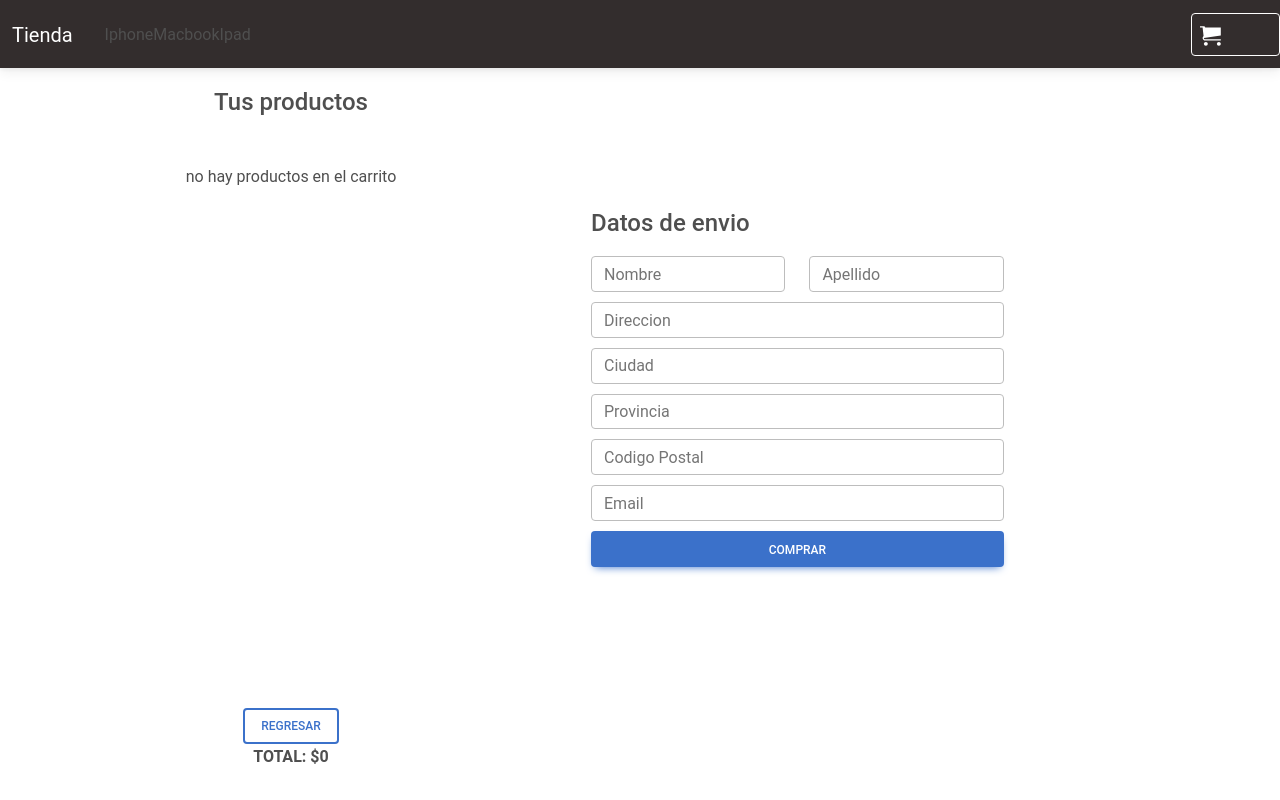
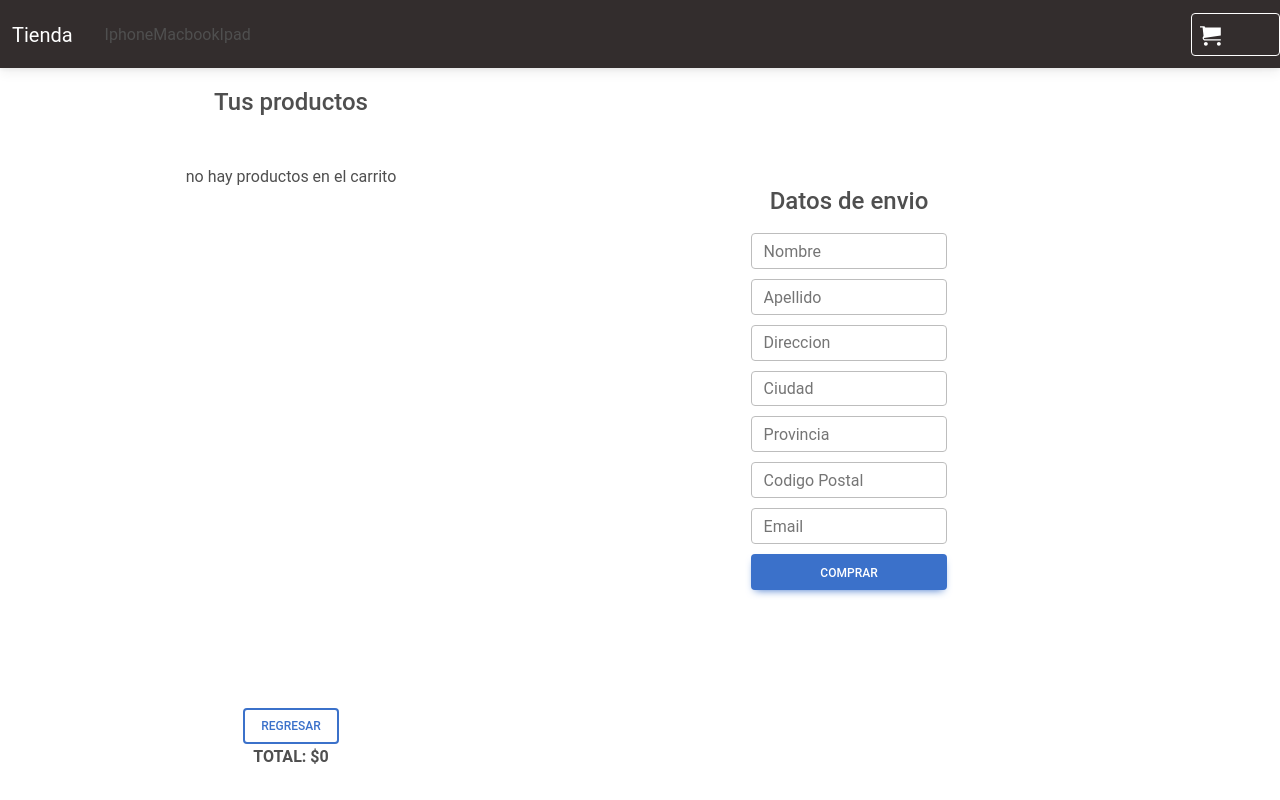
Before and after one commit to bautibadino/ProyTienda, a React app: page /carrito/checkout in a window 1280 px wide. Built offline with nearby package versions, Linux system fonts and the light colour scheme; the HTML template or start-up script is replaced by a standard one.

Commit message:
correcciones

```diff
--- a/src/Components/Cart/CheckOut.jsx
+++ b/src/Components/Cart/CheckOut.jsx
@@ -24,15 +24,13 @@ export const CheckOut = () => {
 
   };
 
-  const handleCheckout = () => {
-    const totalItems = getTotalItems(cart.cart);
-    const totalCheckout = getTotalCheckout(cart.cart);
-    setTotalCheckoutitems(totalCheckout);
-  };
 
   const handleSubmit = async (e) => {
     e.preventDefault();
-    handleCheckout();
+
+    getTotalCheckout(cart.cart)
+    getTotalItems(cart.cart)
+
     setLoading(true);
     const ventas = collection(db, "orders");
 
@@ -46,21 +44,18 @@ export const CheckOut = () => {
     setPedidoAceptado(true);
 
     setTimeout(() => {
-      setPedidoAceptado(false)
+      // setPedidoAceptado(false)
     }, 2500);
     clearCart()
   };
 
 
-  useEffect(() => {
-    handleCheckout();
-  }, [cart]);
 
   return (
     // CONTAINER GENERAL CHECKOUT
     <Container className="d-flex flex-row">
       <div className="productos-checkout">
-        {/* SI EL CARRITO TIENE 0 PRODUCTOS MUESTRA ESTO */}
+        {/* SI EL CARRITO TIENE 0 PRODUCTOS MUESTRA ESTO   */}
         <h4>Tus productos</h4>
         {cart.cart.length === 0 ? (
           <>
@@ -122,7 +117,7 @@ export const CheckOut = () => {
       <div className="datos-checkout">
           <div className="">
             <h4>Datos de envio</h4>
-            <form>
+            <form onSubmit={handleSubmit}>
               <div className="row">
                 <div className="col">
                   <input
@@ -132,6 +127,7 @@ export const CheckOut = () => {
                     className="form-control"
                     placeholder="Nombre"
                     value={datos.nombre}
+                    required
                   />
                 </div>
                 <div className="col">
@@ -142,6 +138,7 @@ export const CheckOut = () => {
                     className="form-control"
                     placeholder="Apellido"
                     value={datos.apellido}
+                    required
                   />
                 </div>
               </div>
@@ -153,6 +150,7 @@ export const CheckOut = () => {
                 className="form-control"
                 placeholder="Direccion"
                 value={datos.direccion}
+                required
               />
               <input
                 onChange={handleChange}
@@ -161,6 +159,7 @@ export const CheckOut = () => {
                 className="form-control"
                 placeholder="Ciudad"
                 value={datos.ciudad}
+                required
               />
               <input
                 onChange={handleChange}
@@ -169,6 +168,7 @@ export const CheckOut = () => {
                 className="form-control"
                 placeholder="Provincia"
                 value={datos.provincia}
+                required
               />
               <input
                 onChange={handleChange}
@@ -177,6 +177,7 @@ export const CheckOut = () => {
                 className="form-control"
                 placeholder="Codigo Postal"
                 value={datos.codigoPostal}
+                required
               />
               <input
                 onChange={handleChange}
@@ -185,10 +186,10 @@ export const CheckOut = () => {
                 className="form-control"
                 placeholder="Email"
                 value={datos.email}
+                required
               />
 
               <button
-                onSubmit={(e) => (handleCheckout, handleSubmit)}
                 type='submit'
                 className="btn btn-primary"
               >
@@ -196,7 +197,14 @@ export const CheckOut = () => {
               </button>
 
             </form>
-        {pedidoAceptado && <div>aceptado</div> }
+
+                  {
+                    pedidoAceptado ?
+                    <div class="alert alert-success text-center" role="alert">
+                      Gracias por tu compra ❤️
+                  </div> : null
+                  }
+
           </div>
         </div>
     </Container>
--- a/src/index.css
+++ b/src/index.css
@@ -506,7 +506,13 @@ button {
     align-items: center;
     height: 100%;
 }
-.datos-checkout form{
+.datos-checkout div{
+    display: flex;
+    flex-direction: column;
+    justify-content: center;
+    align-items: center;
+}
+.datos-checkout div form{
     display: flex;
     flex-direction: column;
     justify-content: space-around;
```
